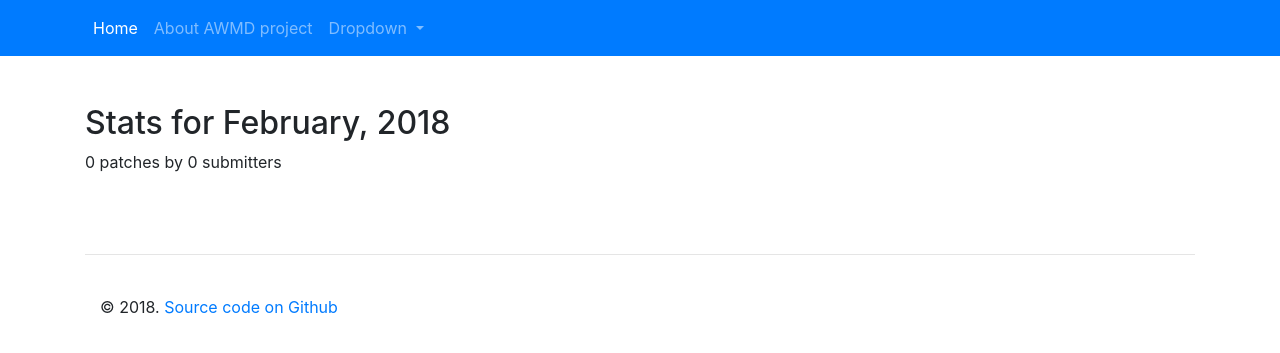
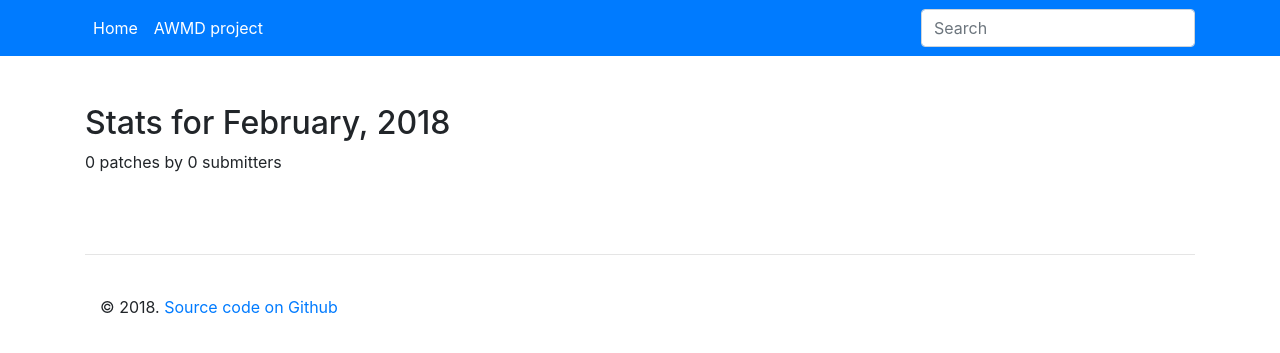
Before and after one commit to wikimedia/labs-tools-awmd-stats, a Flask app: page / in a window 1280 px wide. Shown: the top 353 px of the page. Run offline with Flask 2, Linux system fonts and the light colour scheme; data that the repository does not hold is empty; some libraries are stand-ins or nearby versions.

Commit message:
CDN datepicker

```diff
--- a/templates/base.html
+++ b/templates/base.html
@@ -5,9 +5,11 @@
 	<meta charset="utf-8">
 	<meta name="viewport" content="width=device-width, initial-scale=1">
 	<link rel="stylesheet" href="https://maxcdn.bootstrapcdn.com/bootstrap/4.0.0/css/bootstrap.min.css" integrity="sha384-Gn5384xqQ1aoWXA+058RXPxPg6fy4IWvTNh0E263XmFcJlSAwiGgFAW/dAiS6JXm" crossorigin="anonymous">
+	<link rel="stylesheet" href="https://cdnjs.cloudflare.com/ajax/libs/bootstrap-datepicker/1.7.1/css/bootstrap-datepicker.min.css" />
 
 	<script src="https://ajax.googleapis.com/ajax/libs/jquery/3.3.1/jquery.min.js"></script>
 	<script src="https://maxcdn.bootstrapcdn.com/bootstrap/3.3.7/js/bootstrap.min.js"></script>
+	<script src="https://cdnjs.cloudflare.com/ajax/libs/bootstrap-datepicker/1.7.1/js/bootstrap-datepicker.min.js"></script>
 </head>
 <body>
 	<nav class="navbar navbar-dark bg-primary navbar-expand-lg">
@@ -21,20 +23,16 @@
 					<li class="nav-item active">
 						<a class="nav-link" href="{{url_for('index')}}">Home <span class="sr-only">(current)</span></a>
 					</li>
-					<li class="nav-item">
-						<a class="nav-link" href="https://www.mediawiki.org/wiki/Africa_Wikimedia_Developers_Project">About AWMD project</a>
-					</li>
-					<li class="nav-item dropdown">
-						<a class="nav-link dropdown-toggle" href="#" id="navbarDropdown" role="button" data-toggle="dropdown" aria-haspopup="true" aria-expanded="false">
-							Dropdown
-						</a>
-						<div class="dropdown-menu" aria-labelledby="navbarDropdown">
-							<a class="dropdown-item" href="#">Action</a>
-							<a class="dropdown-item" href="#">Another action</a>
-							<div class="dropdown-divider"></div>
-						</div>
+					<li class="nav-item active">
+						<a class="nav-link" href="https://www.mediawiki.org/wiki/Africa_Wikimedia_Developers_Project">AWMD project</a>
 					</li>
 				</ul>
+				<form class="navbar-form navbar-left" action="/action_page.php">
+					<div class="input-group">
+						<input type="text" class="form-control" placeholder="Search">
+					</div>
+				</form>
+
 			</div>
 		</div>
 	</nav>
```
Also changed, not shown: app.py (line endings or trailing spaces).
